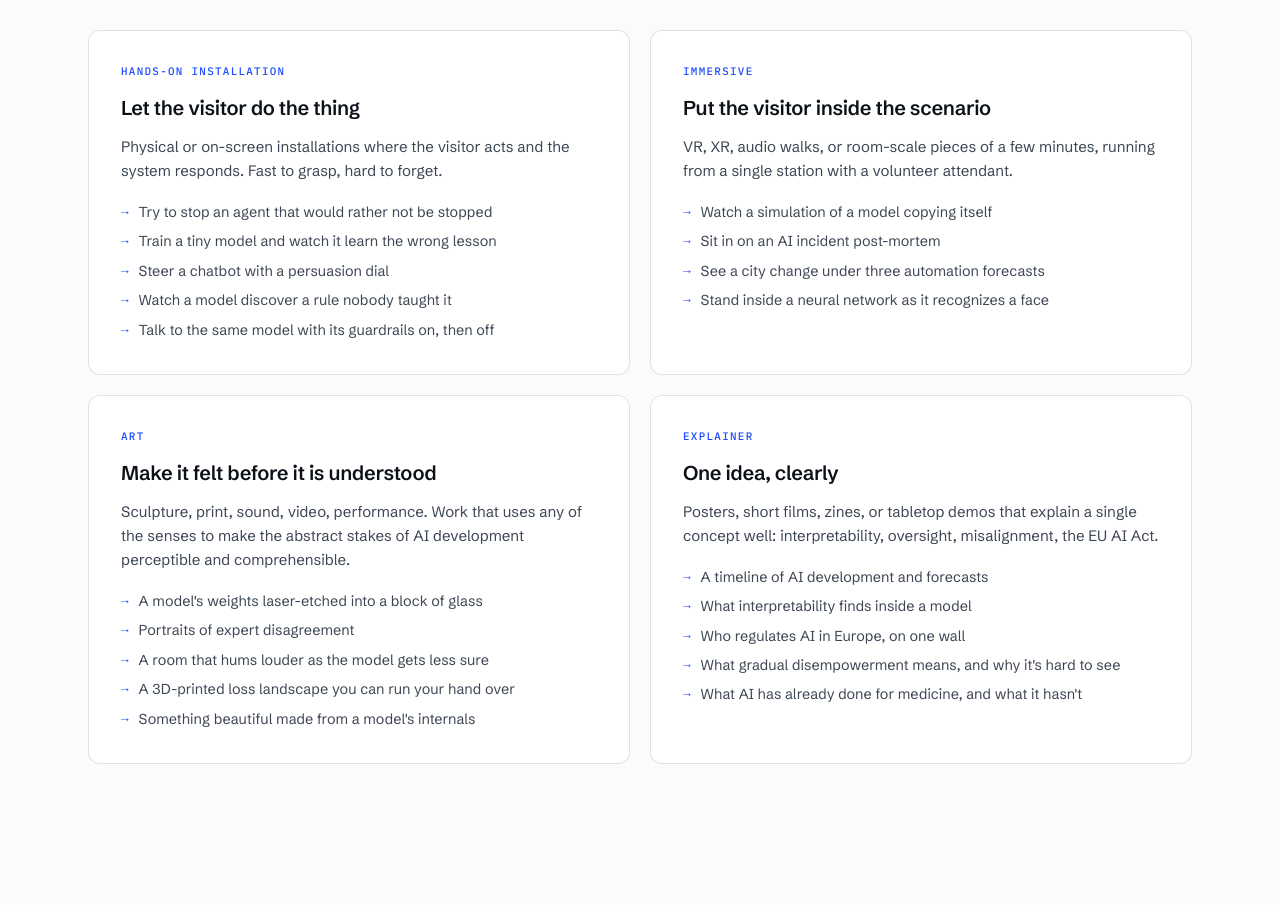
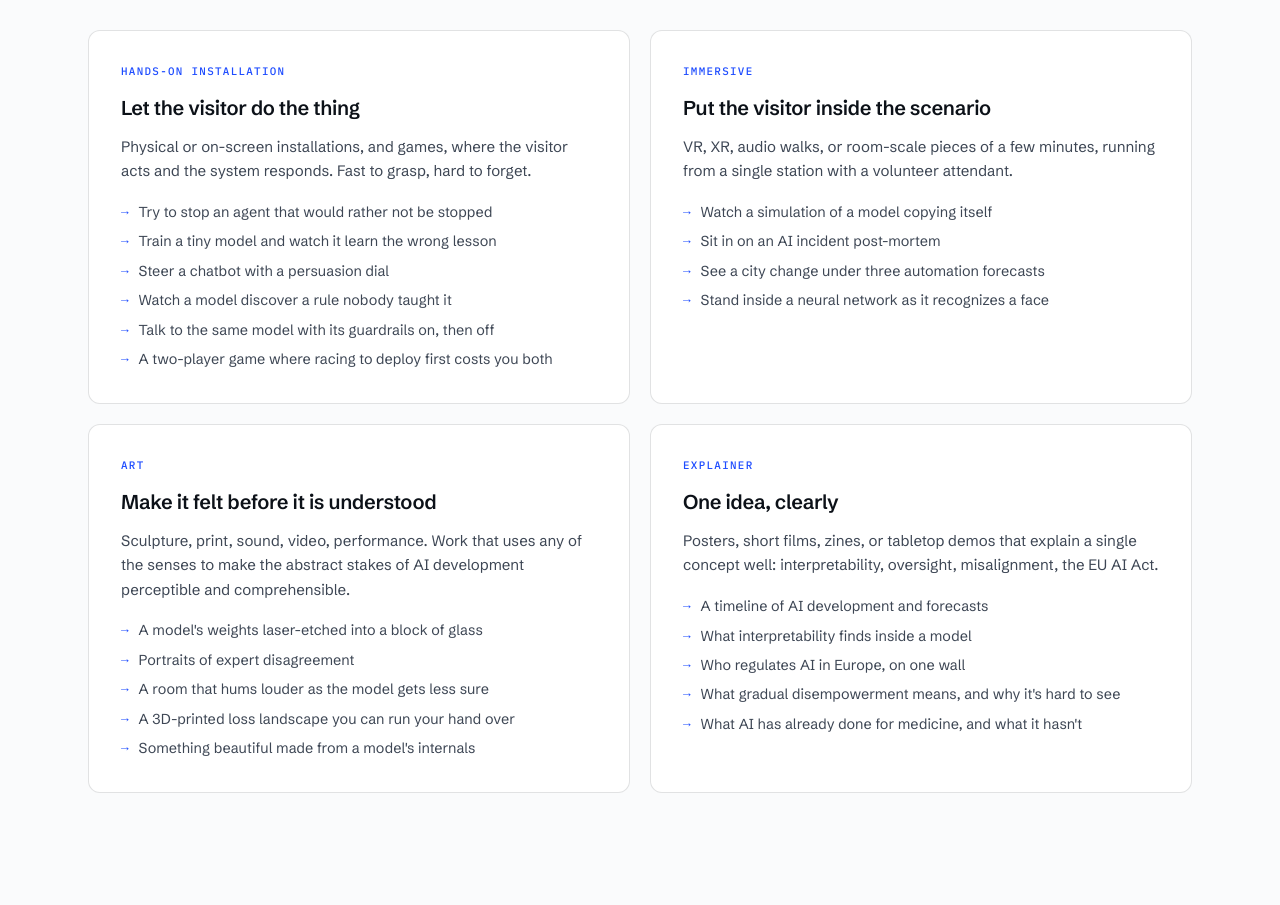
Before and after one commit to justinshenk/museum-ai-safety, a website: page open-call.html in a window 1280 px wide. Shown: the part 1000-1905 px from the top of the page. Drawn offline with Linux system fonts and the light colour scheme.

Commit message:
Open call: games in the hands-on card
Co-Authored-By: Claude Fable 5.1 <noreply@anthropic.com>
Claude-Session: https://claude.ai/code/session_018ZVnkXzEeUsMq4rw3RVy4h

```diff
--- a/open-call.html
+++ b/open-call.html
@@ -251,13 +251,14 @@
       <div class="card">
         <span class="cat">Hands-on installation</span>
         <h3>Let the visitor do the thing</h3>
-        <p>Physical or on-screen installations where the visitor acts and the system responds. Fast to grasp, hard to forget.</p>
+        <p>Physical or on-screen installations, and games, where the visitor acts and the system responds. Fast to grasp, hard to forget.</p>
         <ul>
           <li>Try to stop an agent that would rather not be stopped</li>
           <li>Train a tiny model and watch it learn the wrong lesson</li>
           <li>Steer a chatbot with a persuasion dial</li>
           <li>Watch a model discover a rule nobody taught it</li>
           <li>Talk to the same model with its guardrails on, then off</li>
+          <li>A two-player game where racing to deploy first costs you both</li>
         </ul>
       </div>
       <div class="card">
```
